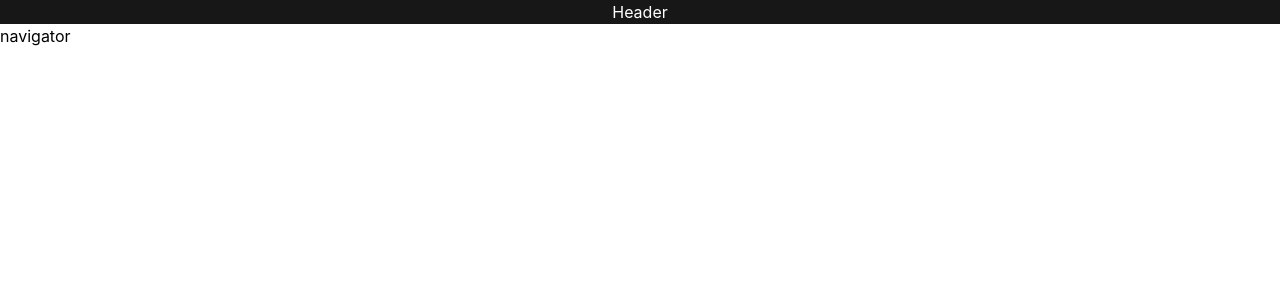
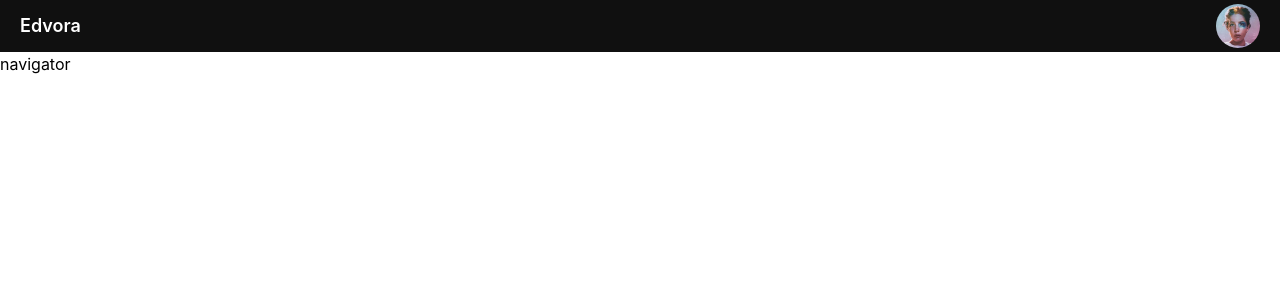
Before and after one commit to triggac4/edvora, a Next.js app: page / in a window 1280 px wide. Shown: the top 300 px of the page. Built offline with nearby package versions, Linux system fonts and the light colour scheme.

Commit message:
header component

```diff
--- /dev/null
+++ b/components/header/index.jsx
@@ -0,0 +1,17 @@
+import React from "react";
+import NextImg from "next/image";
+
+import avatar from "../../assets/img/jpg/avatar.jpg";
+
+const Header = ({ children }) => {
+    return (
+        <header className="flex text-lg font-semibold bg-black-dark items-center justify-between space- px-5 py-1">
+            <h1 className="text-white text-left ">Edvora</h1>
+            <figure className="h-11 w-11 rounded-full overflow-hidden">
+                <NextImg src={avatar} alt="DP" />
+            </figure>
+        </header>
+    );
+};
+
+export default Header;
--- /dev/null
+++ b/components/navigation_bar/index.jsx
@@ -0,0 +1,7 @@
+import React from "react";
+
+const NavigationBar = ({ children }) => {
+    return <nav className="navigation">navigator</nav>;
+};
+
+export default NavigationBar;
--- a/hoc/layout.jsx
+++ b/hoc/layout.jsx
@@ -1,12 +1,13 @@
 import React from "react";
+
+import Header from "../components/header";
+import NavigationBar from "../components/navigation_bar";
 
 const Layout = ({ children }) => {
     return (
-        <div className="con">
-            <header>
-                <h1 className="text-white text-center bg-black">Header</h1>
-            </header>
-            <nav className="navigation">navigator</nav>
+        <div>
+            <Header />
+            <NavigationBar />
             <main className="main">{children}</main>
         </div>
     );
--- a/styles/globals.css
+++ b/styles/globals.css
@@ -1,3 +1,7 @@
+/* @import  "tailwind/base";
+@import  "tailwind/components";
+@import  "tailwind/utilities"; */
+
 @tailwind base;
 @tailwind components;
 @tailwind utilities;
```
Also changed, not shown: assets/img/jpg/avatar.jpg (added), assets/img/svg/map.svg (renamed from assets/img/map.svg), components/profile_pic/profile_pic.jsx (deleted).
